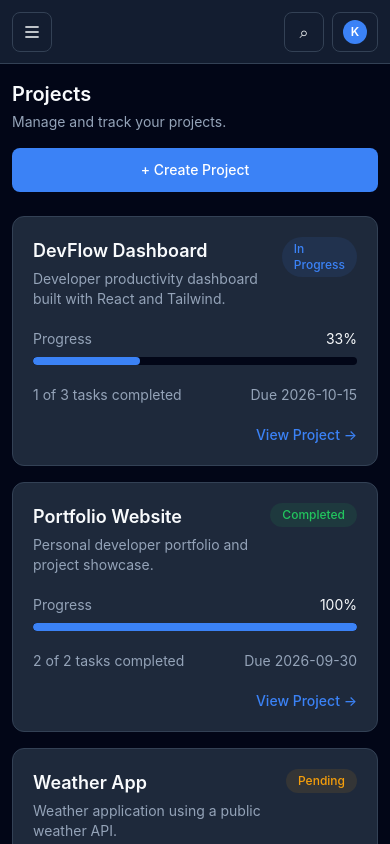
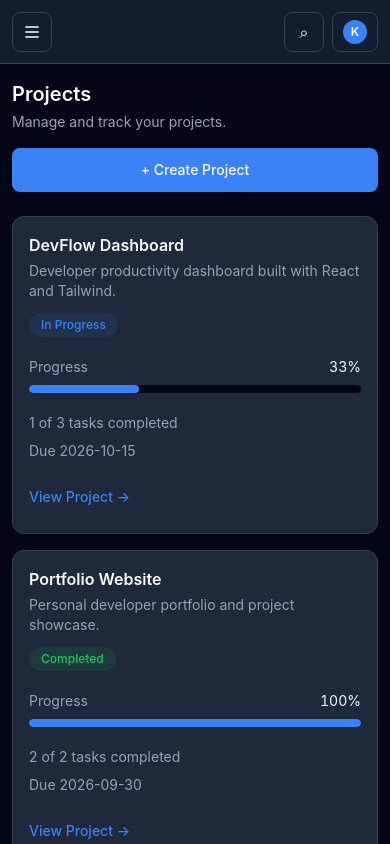
Before and after one commit to krishna-hingu/devflow, a React (Vite) app: page /projects in a window 390 px wide. Shown: the top 844 px of the page. Built offline with nearby package versions, Linux system fonts and the light colour scheme.

Commit message:
style: improve responsive project cards

```diff
--- a/src/components/projects/ProjectCard.jsx
+++ b/src/components/projects/ProjectCard.jsx
@@ -1,20 +1,23 @@
 import getProjectStats from "../../utils/projectStats";
 import { Link } from "react-router-dom";
+
 function ProjectCard({ project, tasks }) {
   const { totalTasks, completedTasks, progress } = getProjectStats(tasks);
+
   return (
-    <article className="rounded-xl border border-devflow-border bg-devflow-card p-5">
-      <div className="flex items-start justify-between gap-4">
-        <div>
-          <h2 className="text-lg font-semibold text-devflow-text">
+    <article className="rounded-xl border border-devflow-border bg-devflow-card p-4 sm:p-5">
+      <div className="flex min-w-0 flex-col gap-3 sm:flex-row sm:items-start sm:justify-between">
+        <div className="min-w-0 flex-1">
+          <h2 className="break-words text-base font-semibold text-devflow-text sm:text-lg">
             {project.name}
           </h2>
-          <p className="mt-1 text-sm text-devflow-text-muted">
+          <p className="mt-1 break-words text-sm leading-5 text-devflow-text-muted">
             {project.description}
           </p>
         </div>
+
         <span
-          className={`rounded-full px-3 py-1 text-xs font-medium ${
+          className={`w-fit max-w-full shrink-0 rounded-full px-3 py-1 text-xs font-medium ${
             project.status === "Completed"
               ? "bg-devflow-success/10 text-devflow-success"
               : project.status === "In Progress"
@@ -25,34 +28,46 @@ function ProjectCard({ project, tasks }) {
           {project.status}
         </span>
       </div>
+
       <div className="mt-5">
-        <div className="mb-2 flex items-center justify-between">
+        <div className="mb-2 flex items-center justify-between gap-3">
           <span className="text-sm text-devflow-text-muted">Progress</span>
-          <span className="text-sm text-devflow-text">{progress}%</span>
+          <span className="shrink-0 text-sm tabular-nums text-devflow-text">
+            {progress}%
+          </span>
         </div>
-        <div className="h-2 overflow-hidden rounded-full bg-devflow-background ">
+        <div
+          className="h-2 overflow-hidden rounded-full bg-devflow-background"
+          role="progressbar"
+          aria-label={`${project.name} completion`}
+          aria-valuemin={0}
+          aria-valuemax={100}
+          aria-valuenow={progress}
+        >
           <div
-            className="h-full rounded-full bg-devflow-blue"
+            className="h-full rounded-full bg-devflow-blue transition-[width] duration-300"
             style={{ width: `${progress}%` }}
-          ></div>
+          />
         </div>
       </div>
-      <div className="mt-5 flex flex-wrap items-center justify-between gap-3 text-sm">
+
+      <div className="mt-5 flex flex-col gap-2 text-sm sm:flex-row sm:flex-wrap sm:items-center sm:justify-between sm:gap-3">
         <span className="text-devflow-text-muted">
           {completedTasks} of {totalTasks} tasks completed
         </span>
         <span className="text-devflow-text-muted">Due {project.dueDate}</span>
       </div>
-      <div className="mt-5 flex justify-end">
+
+      <div className="mt-4 flex justify-start sm:justify-end">
         <Link
           to={`/projects/${project.id}`}
-          className="text-sm font-medium text-devflow-blue hover:text-devflow-blue-hover"
+          className="inline-flex min-h-10 items-center rounded-lg text-sm font-medium text-devflow-blue transition-colors hover:text-devflow-blue-hover focus-visible:outline-none focus-visible:ring-2 focus-visible:ring-devflow-blue focus-visible:ring-offset-2 focus-visible:ring-offset-devflow-card"
         >
-          {" "}
           View Project →
         </Link>
       </div>
     </article>
   );
 }
+
 export default ProjectCard;
```
